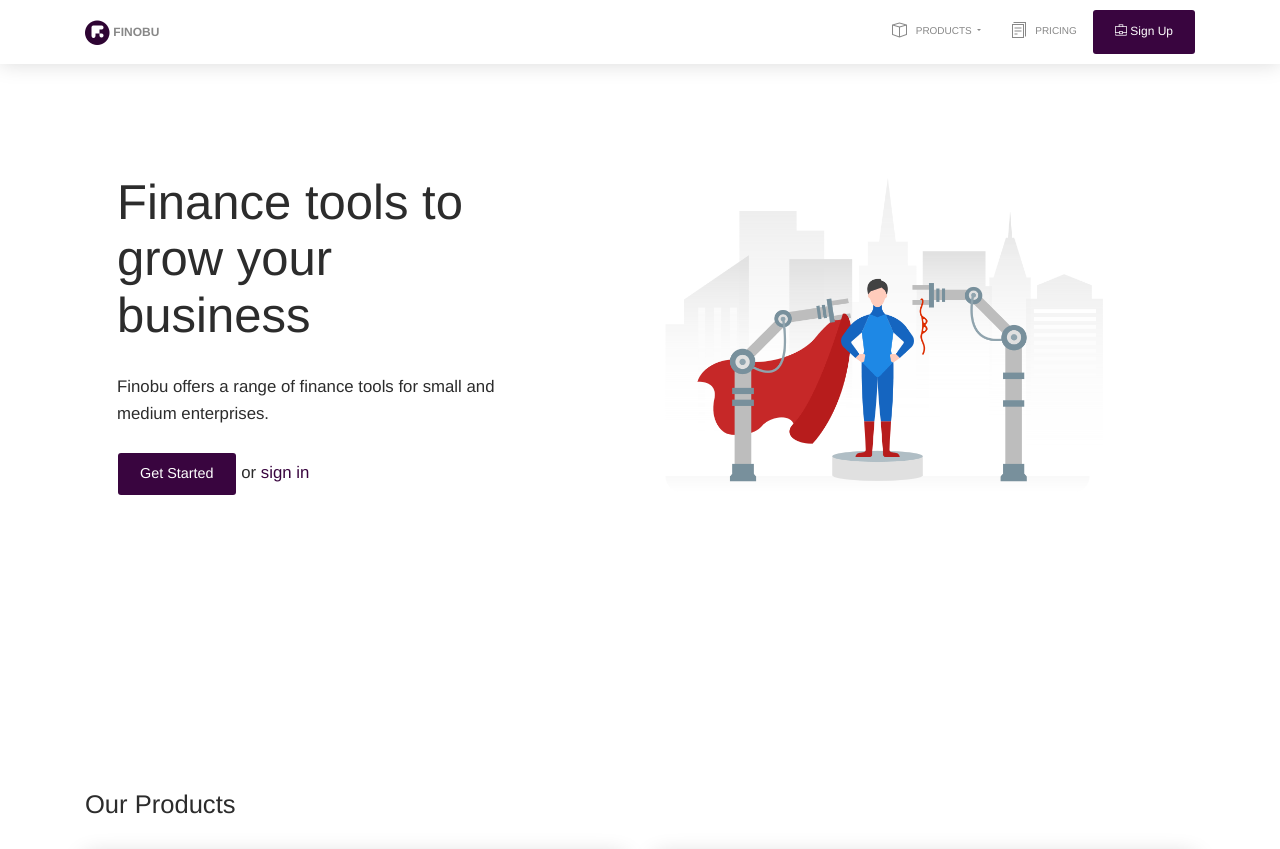
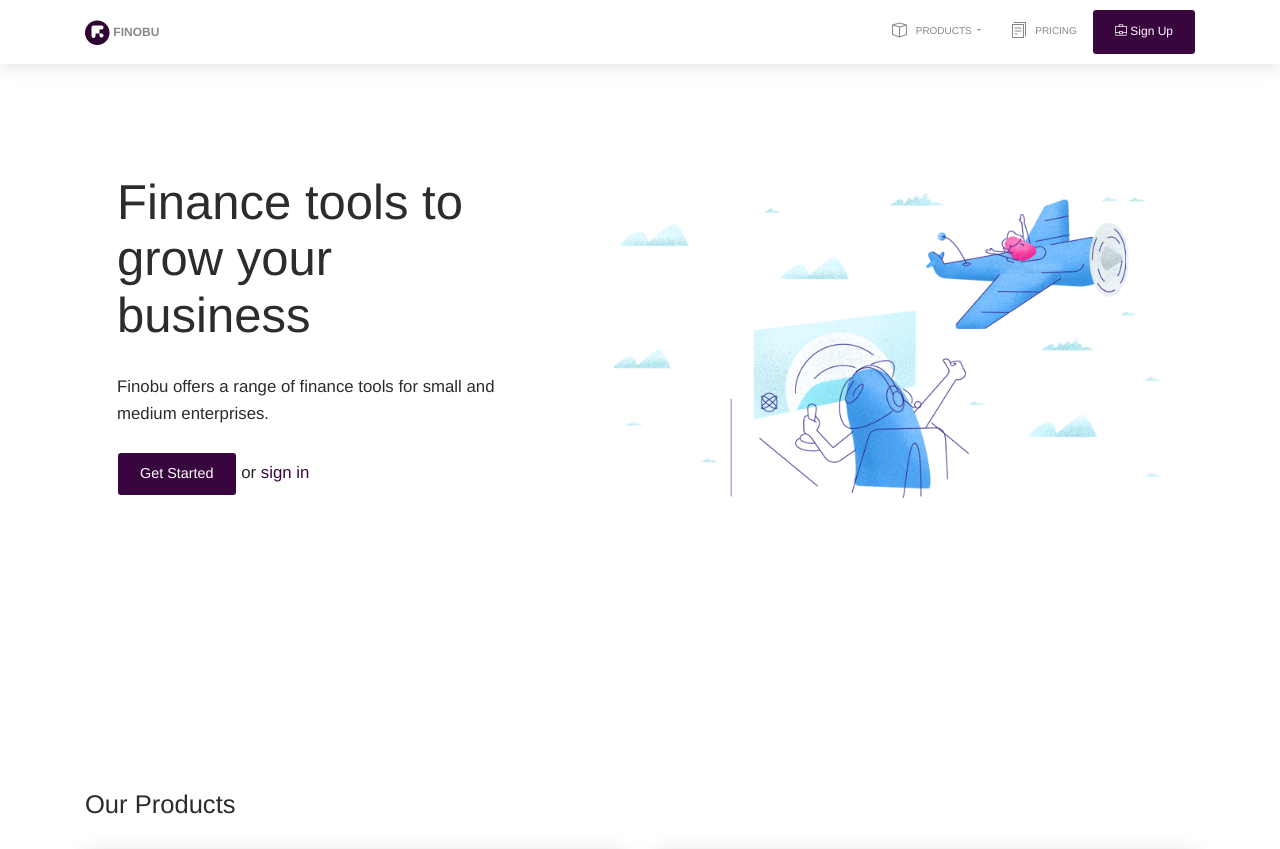
Before and after one commit to nicodemus-opon/finobu, a PHP site: page /index.php in a window 1280 px wide. Shown: the top 849 px of the page. Run offline with PHP 8.4, Linux system fonts and the light colour scheme; some libraries are stand-ins or nearby versions.

Commit message:
2019-02-27T11:49

```diff
--- a/includes/head.php
+++ b/includes/head.php
@@ -2,6 +2,12 @@
 <html lang="en">
 
 <head>
+    <meta property="og:title" content="Toyota Hiace Van">
+    <meta property="og:description" content="We offer bank financing and Hire purchase with a maximum duration of 12months">
+    <meta property="og:image" content="https://garimax.co.ke/dashboard/vehicles/Vans475964/img3.jpeg">
+    <meta property="og:url" content="https://garimax.co.ke/product.php?q=Vans475964">
+    <meta name="twitter:card" content="We offer bank financing and Hire purchase with a maximum duration of 12months">
+
     <script type="application/ld+json">
         {
             "@context": "http://schema.org",
@@ -55,7 +61,20 @@
             s0.parentNode.insertBefore(s1,s0);
         })();
     </script>
-
+<style>
+    .flot {
+        -webkit-animation: action 1s infinite  alternate;
+        animation: action 1s infinite  alternate;
+    }
+    @-webkit-keyframes action {
+        0% { transform: translateY(0); }
+        100% { transform: translateY(-10px); }
+    }
+    @keyframes action {
+        0% { transform: translateY(0); }
+        100% { transform: translateY(-10px); }
+    }
+</style>
 
 </head>
 
--- a/index.php
+++ b/index.php
@@ -18,10 +18,10 @@ include('includes/navbar.php');
                         <p><a class="btn btn-primary" role="button" href="#">Get Started</a> or <a class="btn-linkm " href="#u"> sign in</a></p>
                     </div>
                 </div>
-                <div class="col-md-7" style="">
+                <div class="col-md-7 floto" style="">
                     <img wnidth="760px" hbeight="600px" class="img img-responsive"
-                                                    srci="assets/marginalia-productive-work.png"
-                                                    src="assets/fogg/fogg-premium-upgrade-1.png">
+                                                    src="assets/ill.png"
+                                                    srci="assets/fogg/fogg-premium-upgrade-1.png">
                 </div>
             </div>
         </div>
```
Also changed, not shown: assets/ill.png (added).
